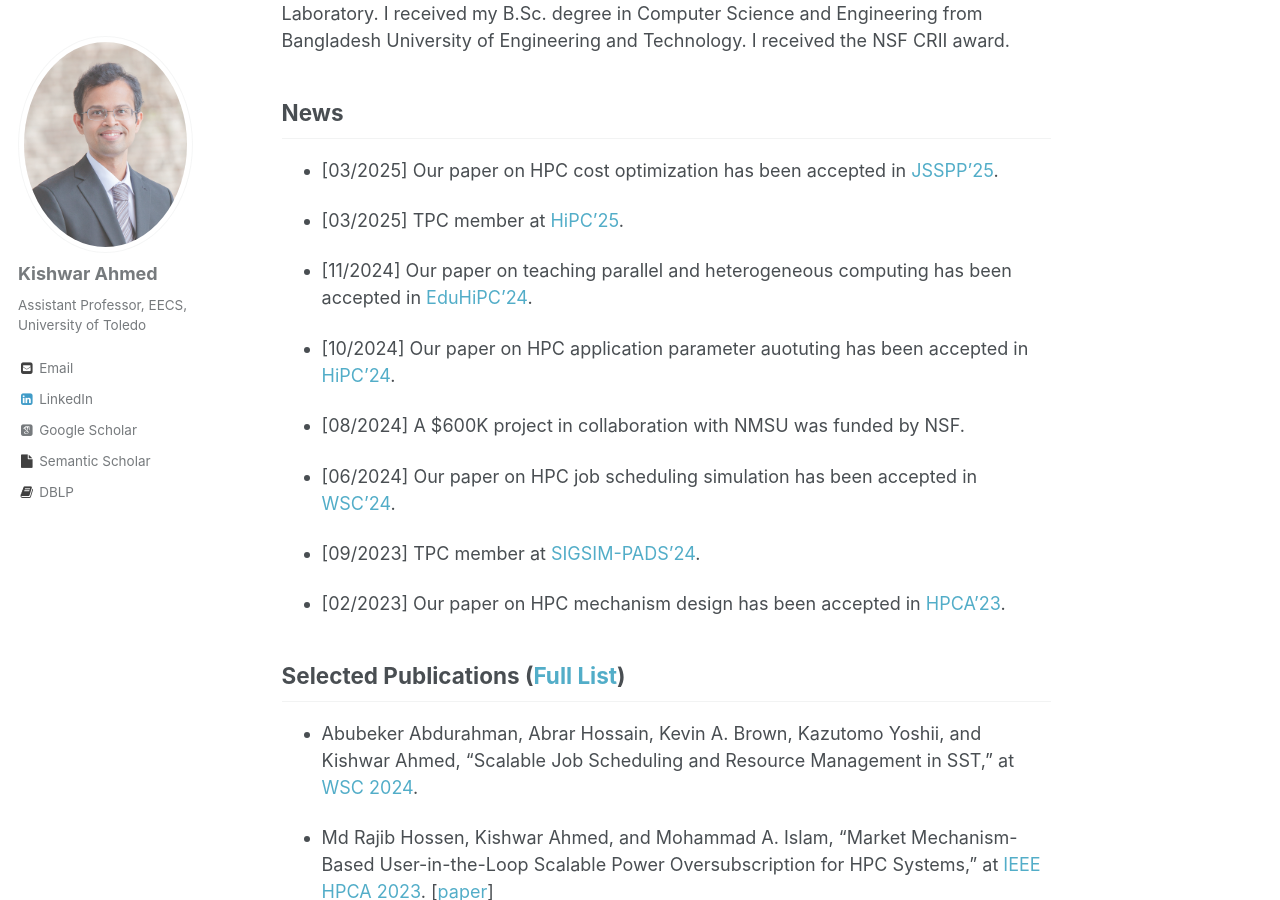
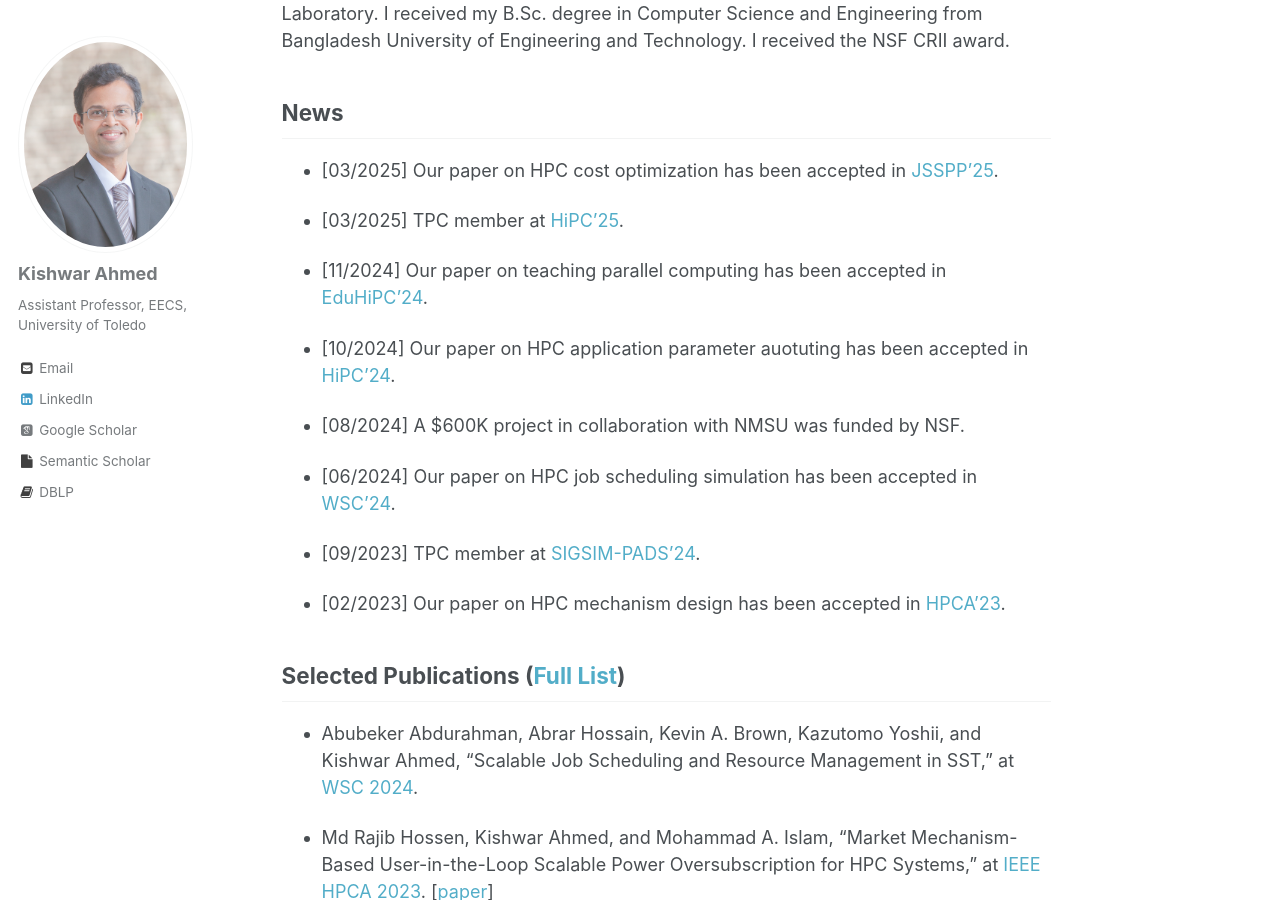
Before and after one commit to kishwarbd/kishwarbd.github.io, a Jekyll site: the page built from _pages/about.md, in a window 1280 px wide and 900 px high, scrolled down 303 px. Built offline with Jekyll 4.4.1, drawn with Linux system fonts in a browser that asks for light colours; some web fonts are replaced.

Commit message:
Update about.md

```diff
--- a/_pages/about.md
+++ b/_pages/about.md
@@ -18,7 +18,7 @@ Jason Liu](https://people.cis.fiu.edu/liux/). I also worked as a research aide a
 
 * [03/2025] TPC member at [HiPC'25](https://www.hipc.org/).
 
-* [11/2024] Our paper on teaching parallel and heterogeneous computing has been accepted in [EduHiPC'24](https://tcpp.cs.gsu.edu/curriculum/?q=eduHiPC24).
+* [11/2024] Our paper on teaching parallel computing has been accepted in [EduHiPC'24](https://tcpp.cs.gsu.edu/curriculum/?q=eduHiPC24).
 
 * [10/2024] Our paper on HPC application parameter auotuting has been accepted in [HiPC'24](https://www.hipc.org/).
 
```
